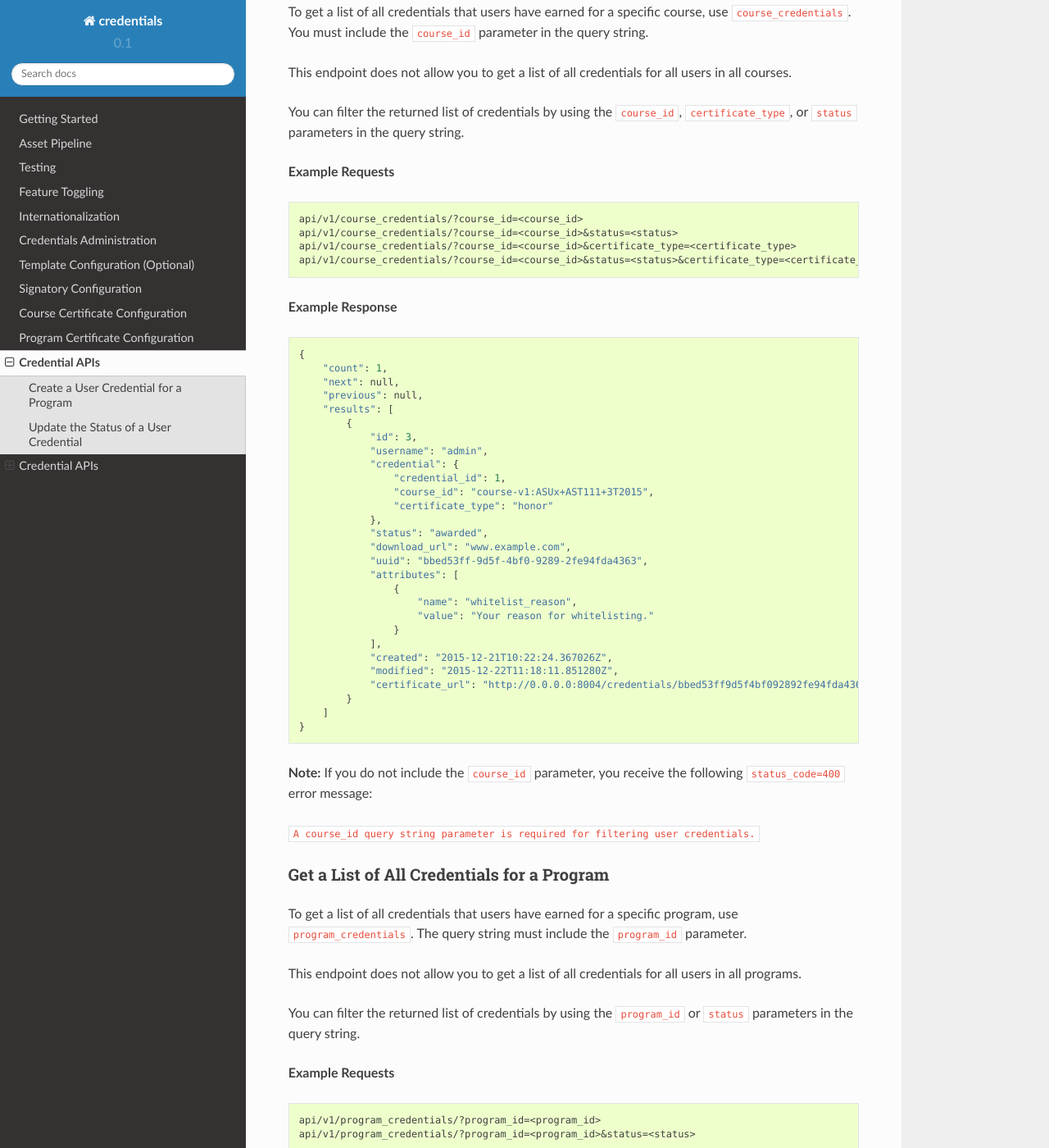
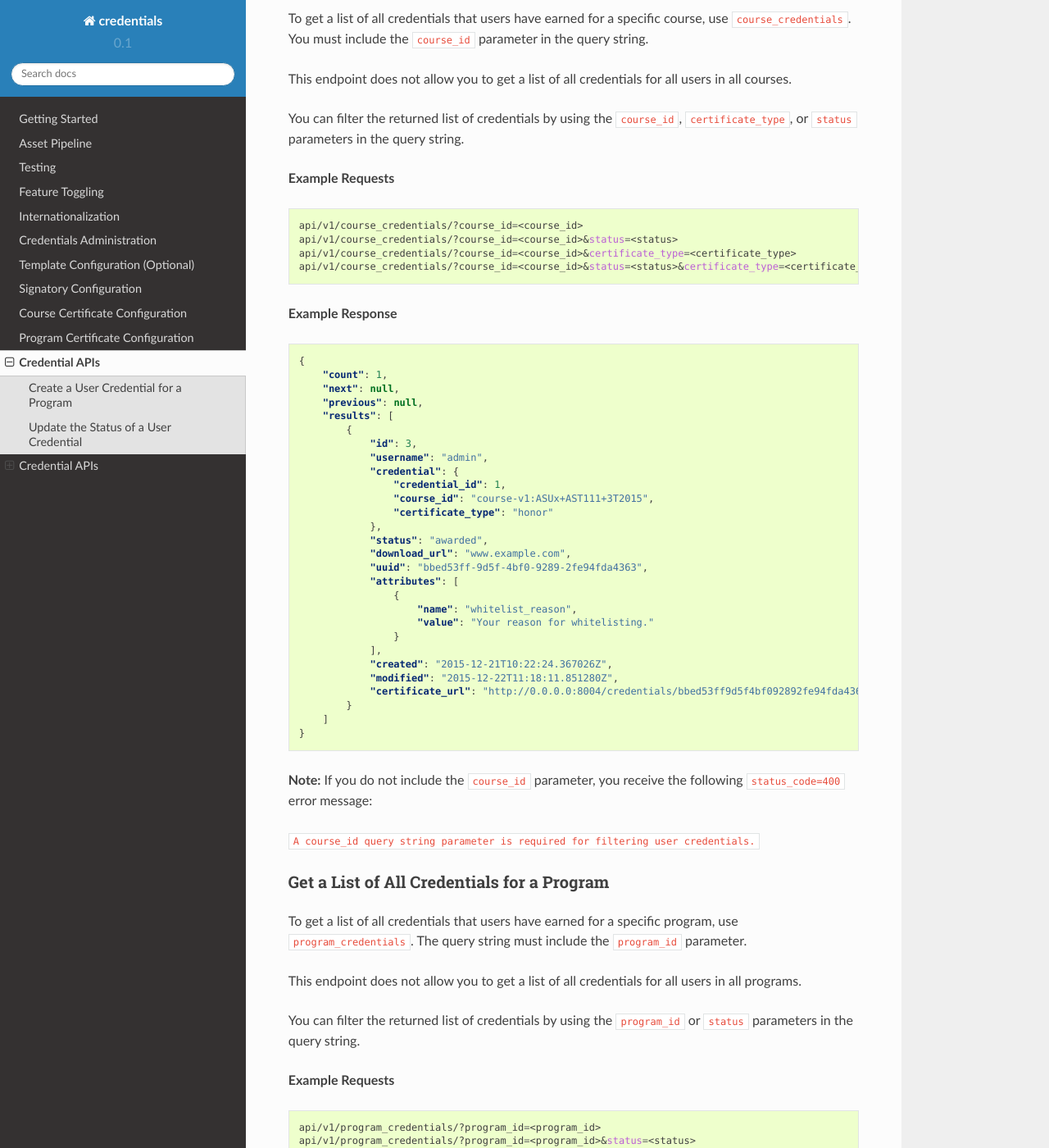
Before and after one commit to openedx/credentials, a Sphinx documentation site: the page built from docs/credentials_api.rst, in a window 1280 px wide and 1400 px high, scrolled down 3613 px. Shown: the whole window at 82% size. Built offline with Sphinx 7.4.7 and the Read the Docs theme 2.0.0, drawn with Linux system fonts in a browser that asks for light colours; some of the changed text lies outside the part shown.

Commit message:
provide type for code-block examples in docs + update code example for create credential endpoint in docs

```diff
--- a/docs/credentials_api.rst
+++ b/docs/credentials_api.rst
@@ -19,9 +19,9 @@
 
 **Example Request**
 
-.. code-block::
+.. code-block:: json
 
-    url: /api/v1/user_credentials/:id
+    url: /api/v1/user_credentials/
     Content-Type: application/json
     Method: POST
 
@@ -51,24 +50,25 @@
 Update the Status of a User Credential
 --------------------------------------
 
+The default value of ``status`` parameter for a user credential is ``awarded``.
 To update the status of a user credential, use ``status``.
 
 **Example Request**
 
-.. code-block::
+.. code-block:: json
 
     url: /api/v1/user_credentials/:id
     Content-Type: application/json
     Method: PATCH
 
     {
-        "status": "REVOKED"
+        "status": "revoked"
     }
 
 **Note:**
 
 * This endpoint only accepts the ``status`` parameter. Valid values for the status
-  parameter are ``AWARDED`` and ``REVOKED``.
+  parameter are ``awarded`` and ``revoked``.
 
 
 Credential APIs
@@ -96,13 +96,13 @@
 
 **Example Request**
 
-.. code-block::
+.. code-block:: bash
 
     /api/v1/user_credentials/1
 
 **Example Response**
 
-.. code-block::
+.. code-block:: json
 
     {
         "id": 1,
@@ -145,14 +145,14 @@
 
 **Example Requests**
 
-.. code-block::
+.. code-block:: bash
 
     api/v1/user_credentials/?username=<username>
     api/v1/user_credentials/?username=<username>&status=<status>
 
 **Example Response**
 
-.. code-block::
+.. code-block:: json
 
     {
         "count": 1,
@@ -205,7 +205,7 @@
 
 **Example Requests**
 
-.. code-block::
+.. code-block:: bash
 
     api/v1/course_credentials/?course_id=<course_id>
     api/v1/course_credentials/?course_id=<course_id>&status=<status>
@@ -214,7 +214,7 @@
 
 **Example Response**
 
-.. code-block::
+.. code-block:: json
 
     {
         "count": 1,
@@ -267,14 +267,14 @@
 
 **Example Requests**
 
-.. code-block::
+.. code-block:: bash
 
     api/v1/program_credentials/?program_id=<program_id>
     api/v1/program_credentials/?program_id=<program_id>&status=<status>
 
 **Example Response**
 
-.. code-block::
+.. code-block:: json
 
     {
         "count": 4,
```
Also changed, not shown: other parts of docs/credentials_api.rst (+1 -2 lines).
